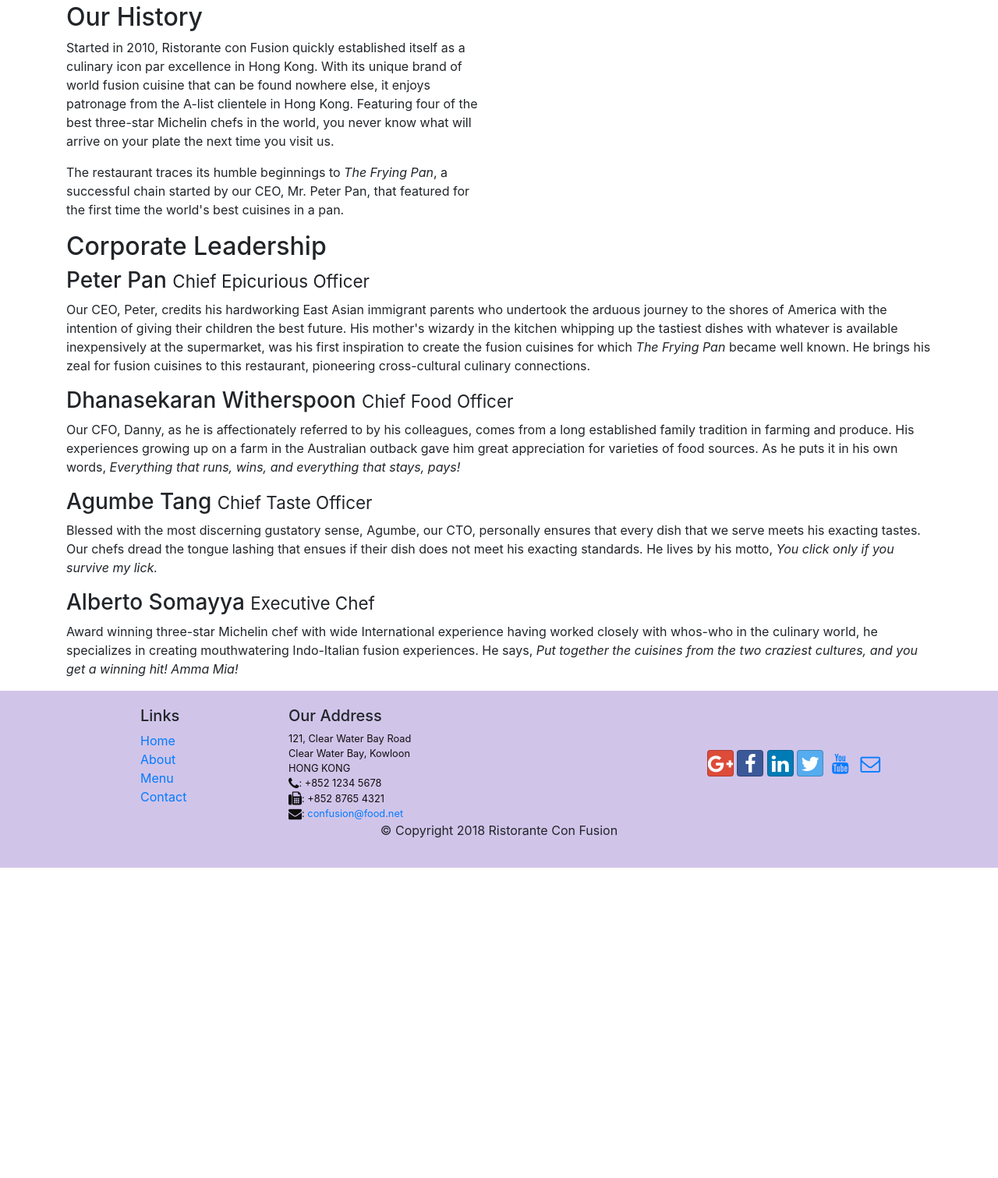
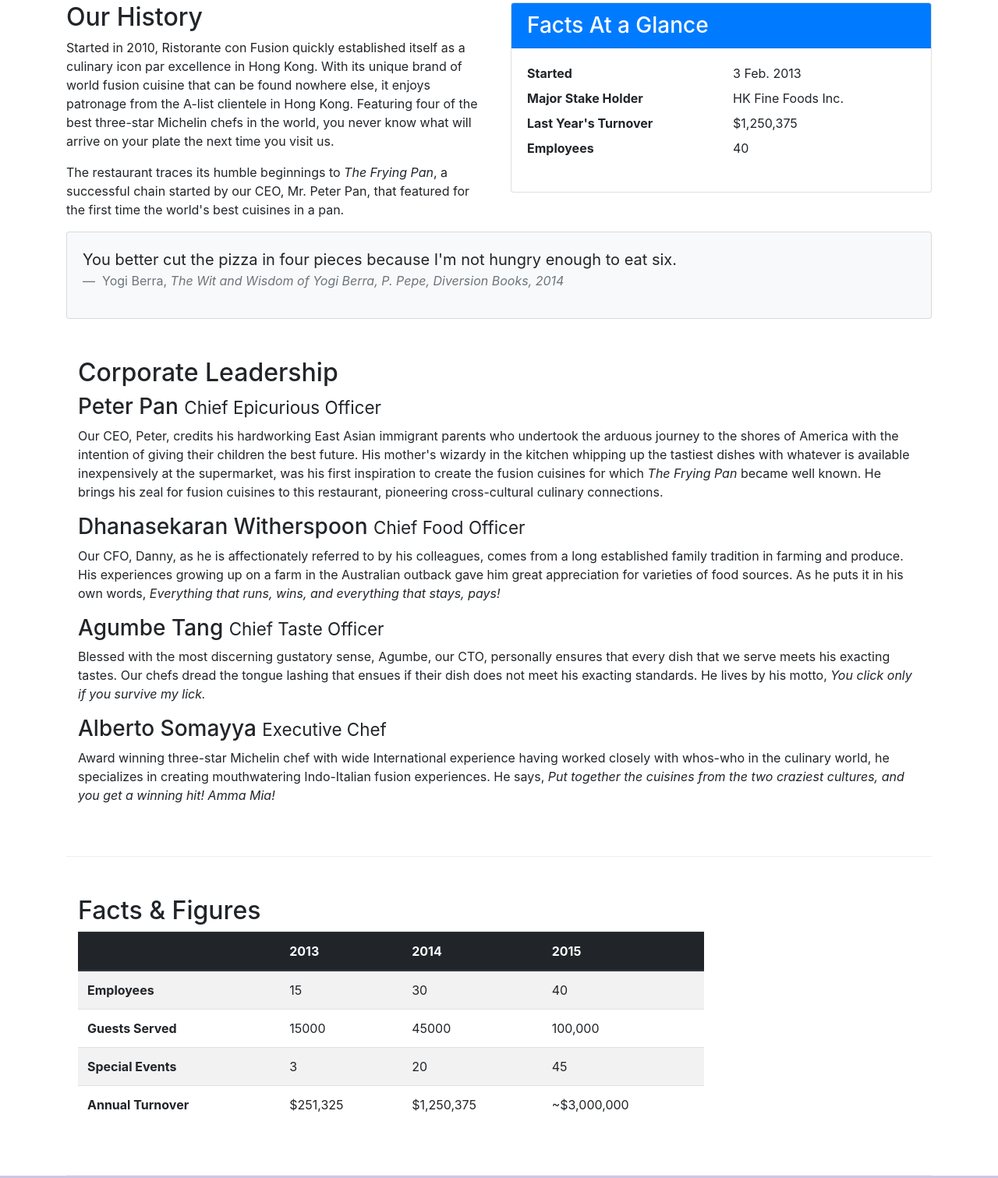
Before and after one commit to holuwateemeeleyin/Relearning-bootstrap-with-coursera, a website: page aboutus.html in a window 1280 px wide. Shown: the part 462-1973 px from the top of the page at 78% size. Before the commit the page ends 1575 px from the top, so only its background shows below. Drawn offline with nearby package versions, Linux system fonts and the light colour scheme.

Commit message:
Tables and Cards

```diff
--- a/aboutus.html
+++ b/aboutus.html
@@ -26,10 +26,14 @@
             <a class="navbar-brand mr-auto" href="./index.html">Ristorante Con Fusion</a>
             <div class="collapse navbar-collapse" id="Navbar">
                 <ul class="navbar-nav mr-auto">
-                    <li class="nav-item"><a class="nav-link" href="./index.html"><span class="fa fa-home fa-lg"></span> Home</a></li>
-                    <li class="nav-item active"><a class="nav-link" href="#"><span class="fa fa-info fa-lg"></span> About</a></li>
-                    <li class="nav-item"><a class="nav-link" href="#"><span class="fa fa-list fa-lg"></span> Menu</a></li>
-                    <li class="nav-item"><a class="nav-link" href="./contactus.html"><span class="fa fa-address-card fa-lg"></span> Contact</a></span></li>
+                    <li class="nav-item"><a class="nav-link" href="./index.html"><span class="fa fa-home fa-lg"></span>
+                            Home</a></li>
+                    <li class="nav-item active"><a class="nav-link" href="#"><span class="fa fa-info fa-lg"></span>
+                            About</a></li>
+                    <li class="nav-item"><a class="nav-link" href="#"><span class="fa fa-list fa-lg"></span> Menu</a>
+                    </li>
+                    <li class="nav-item"><a class="nav-link" href="./contactus.html"><span
+                                class="fa fa-address-card fa-lg"></span> Contact</a></span></li>
                 </ul>
             </div>
         </div>
@@ -40,7 +44,8 @@
             <div class="row row-header">
                 <div class="col-12 col-sm-6">
                     <h1>Ristorante con Fusion</h1>
-                    <p>We take inspiration from the World's best cuisines, and create a unique fusion experience. Our lipsmacking creations will tickle your culinary senses!</p>
+                    <p>We take inspiration from the World's best cuisines, and create a unique fusion experience. Our
+                        lipsmacking creations will tickle your culinary senses!</p>
                 </div>
                 <div class="col-12 col-sm">
                 </div>
@@ -63,26 +68,118 @@
         <div class="row">
             <div class="col-12 col-sm-6">
                 <h2>Our History</h2>
-                <p>Started in 2010, Ristorante con Fusion quickly established itself as a culinary icon par excellence in Hong Kong. With its unique brand of world fusion cuisine that can be found nowhere else, it enjoys patronage from the A-list clientele in Hong Kong.  Featuring four of the best three-star Michelin chefs in the world, you never know what will arrive on your plate the next time you visit us.</p>
-                <p>The restaurant traces its humble beginnings to <em>The Frying Pan</em>, a successful chain started by our CEO, Mr. Peter Pan, that featured for the first time the world's best cuisines in a pan.</p>
+                <p>Started in 2010, Ristorante con Fusion quickly established itself as a culinary icon par excellence
+                    in Hong Kong. With its unique brand of world fusion cuisine that can be found nowhere else, it
+                    enjoys patronage from the A-list clientele in Hong Kong. Featuring four of the best three-star
+                    Michelin chefs in the world, you never know what will arrive on your plate the next time you visit
+                    us.</p>
+                <p>The restaurant traces its humble beginnings to <em>The Frying Pan</em>, a successful chain started by
+                    our CEO, Mr. Peter Pan, that featured for the first time the world's best cuisines in a pan.</p>
             </div>
             <div class="col-12 col-sm">
+                <div class="card">
+                    <h3 class="card-header bg-primary text-white"> Facts At a Glance</h3>
+                    <div class="card-body">
+                        <dl class="row">
+                            <dt class="col-6">Started</dt>
+                            <dd class="col-6">3 Feb. 2013</dd>
+                            <dt class="col-6">Major Stake Holder</dt>
+                            <dd class="col-6">HK Fine Foods Inc.</dd>
+                            <dt class="col-6">Last Year's Turnover</dt>
+                            <dd class="col-6">$1,250,375</dd>
+                            <dt class="col-6">Employees</dt>
+                            <dd class="col-6">40</dd>
+                        </dl>
+                    </div>
+                </div>
+            </div>
+            <div class="col-12">
+                <div class="card card-body bg-light">
+                    <blockquote class="blockquote">
+                        <p class="mb-0">You better cut the pizza in four pieces because
+                            I'm not hungry enough to eat six.</p>
+                        <footer class="blockquote-footer">
+                            Yogi Berra,
+                            <cite title="Source Title">The Wit and Wisdom of Yogi Berra,
+                                P. Pepe, Diversion Books, 2014</cite>
+                        </footer>
+                    </blockquote>
+                </div>
             </div>
         </div>
 
 
-        <div class="row">
+        <div class="row row-content">
             <div class="col-12">
                 <h2>Corporate Leadership</h2>
                 <h3>Peter Pan <small>Chief Epicurious Officer</small></h3>
-                <p class="d-none d-sm-block">Our CEO, Peter, credits his hardworking East Asian immigrant parents who undertook the arduous journey to the shores of America with the intention of giving their children the best future. His mother's wizardy in the kitchen whipping up the tastiest dishes with whatever is available inexpensively at the supermarket, was his first inspiration to create the fusion cuisines for which <em>The Frying Pan</em> became well known. He brings his zeal for fusion cuisines to this restaurant, pioneering cross-cultural culinary connections.</p>
+                <p class="d-none d-sm-block">Our CEO, Peter, credits his hardworking East Asian immigrant parents who
+                    undertook the arduous journey to the shores of America with the intention of giving their children
+                    the best future. His mother's wizardy in the kitchen whipping up the tastiest dishes with whatever
+                    is available inexpensively at the supermarket, was his first inspiration to create the fusion
+                    cuisines for which <em>The Frying Pan</em> became well known. He brings his zeal for fusion cuisines
+                    to this restaurant, pioneering cross-cultural culinary connections.</p>
                 <h3>Dhanasekaran Witherspoon <small>Chief Food Officer</small></h3>
-                <p class="d-none d-sm-block">Our CFO, Danny, as he is affectionately referred to by his colleagues, comes from a long established family tradition in farming and produce. His experiences growing up on a farm in the Australian outback gave him great appreciation for varieties of food sources. As he puts it in his own words, <em>Everything that runs, wins, and everything that stays, pays!</em></p>
+                <p class="d-none d-sm-block">Our CFO, Danny, as he is affectionately referred to by his colleagues,
+                    comes from a long established family tradition in farming and produce. His experiences growing up on
+                    a farm in the Australian outback gave him great appreciation for varieties of food sources. As he
+                    puts it in his own words, <em>Everything that runs, wins, and everything that stays, pays!</em></p>
                 <h3>Agumbe Tang <small>Chief Taste Officer</small></h3>
-                <p class="d-none d-sm-block">Blessed with the most discerning gustatory sense, Agumbe, our CTO, personally ensures that every dish that we serve meets his exacting tastes. Our chefs dread the tongue lashing that ensues if their dish does not meet his exacting standards. He lives by his motto, <em>You click only if you survive my lick.</em></p>
+                <p class="d-none d-sm-block">Blessed with the most discerning gustatory sense, Agumbe, our CTO,
+                    personally ensures that every dish that we serve meets his exacting tastes. Our chefs dread the
+                    tongue lashing that ensues if their dish does not meet his exacting standards. He lives by his
+                    motto, <em>You click only if you survive my lick.</em></p>
                 <h3>Alberto Somayya <small>Executive Chef</small></h3>
-                <p class="d-none d-sm-block">Award winning three-star Michelin chef with wide International experience having worked closely with whos-who in the culinary world, he specializes in creating mouthwatering Indo-Italian fusion experiences. He says, <em>Put together the cuisines from the two craziest cultures, and you get a winning hit! Amma Mia!</em></p>
+                <p class="d-none d-sm-block">Award winning three-star Michelin chef with wide International experience
+                    having worked closely with whos-who in the culinary world, he specializes in creating mouthwatering
+                    Indo-Italian fusion experiences. He says, <em>Put together the cuisines from the two craziest
+                        cultures, and you get a winning hit! Amma Mia!</em></p>
             </div>
+        </div>
+
+        <div class="row row-content">
+            <div class="col-12 col-sm-9">
+                <h2>Facts &amp; Figures </h2>
+                <div class="table-responsive">
+                    <table class="table table-striped">
+                        <thead class="thead-dark">
+                            <tr>
+                                <th>&nbsp;</th>
+                                <th>2013</th>
+                                <th>2014</th>
+                                <th>2015</th>
+                            </tr>
+                        </thead>
+                        <tbody>
+                            <tr>
+                                <th>Employees</th>
+                                <td>15</td>
+                                <td>30</td>
+                                <td>40</td>
+                            </tr>
+                            <tr>
+                                <th>Guests Served</th>
+                                <td>15000</td>
+                                <td>45000</td>
+                                <td>100,000</td>
+                            </tr>
+                            <tr>
+                                <th>Special Events</th>
+                                <td>3</td>
+                                <td>20</td>
+                                <td>45</td>
+                            </tr>
+                            <tr>
+                                <th>Annual Turnover</th>
+                                <td>$251,325</td>
+                                <td>$1,250,375</td>
+                                <td>~$3,000,000</td>
+                            </tr>
+                        </tbody>
+                    </table>
+                </div>
+            </div>
+            <div class="col-12 col-sm-3"></div>
         </div>
 
     </div>
@@ -112,11 +209,16 @@
                 </div>
                 <div class="col-12 col-sm-4 align-self-center">
                     <div class="text-center">
-                        <a class="btn btn-social-icon btn-google" href="http://google.com/+"><i class="fa fa-google-plus"></i></a>
-                        <a class="btn btn-social-icon btn-facebook" href="http://www.facebook.com/profile.php?id="><i class="fa fa-facebook"> </i></a>
-                        <a class="btn btn-social-icon btn-linkedin" href="http://www.linkedin.com/in/"><i class="fa fa-linkedin"></i></a>
-                        <a class="btn btn-social-icon btn-twitter" href="http://twitter.com/"><i class="fa fa-twitter"></i></a>
-                        <a class="btn btn-social-icon btn-youtube" href="http://youtube.com/"><i class="fa fa-youtube"></i></a>
+                        <a class="btn btn-social-icon btn-google" href="http://google.com/+"><i
+                                class="fa fa-google-plus"></i></a>
+                        <a class="btn btn-social-icon btn-facebook" href="http://www.facebook.com/profile.php?id="><i
+                                class="fa fa-facebook"> </i></a>
+                        <a class="btn btn-social-icon btn-linkedin" href="http://www.linkedin.com/in/"><i
+                                class="fa fa-linkedin"></i></a>
+                        <a class="btn btn-social-icon btn-twitter" href="http://twitter.com/"><i
+                                class="fa fa-twitter"></i></a>
+                        <a class="btn btn-social-icon btn-youtube" href="http://youtube.com/"><i
+                                class="fa fa-youtube"></i></a>
                         <a class="btn btn-social-icon" href="mailto:"><i class="fa fa-envelope-o"></i></a>
                     </div>
                 </div>
```
Lines whose indentation alone changed are shown as unchanged.
